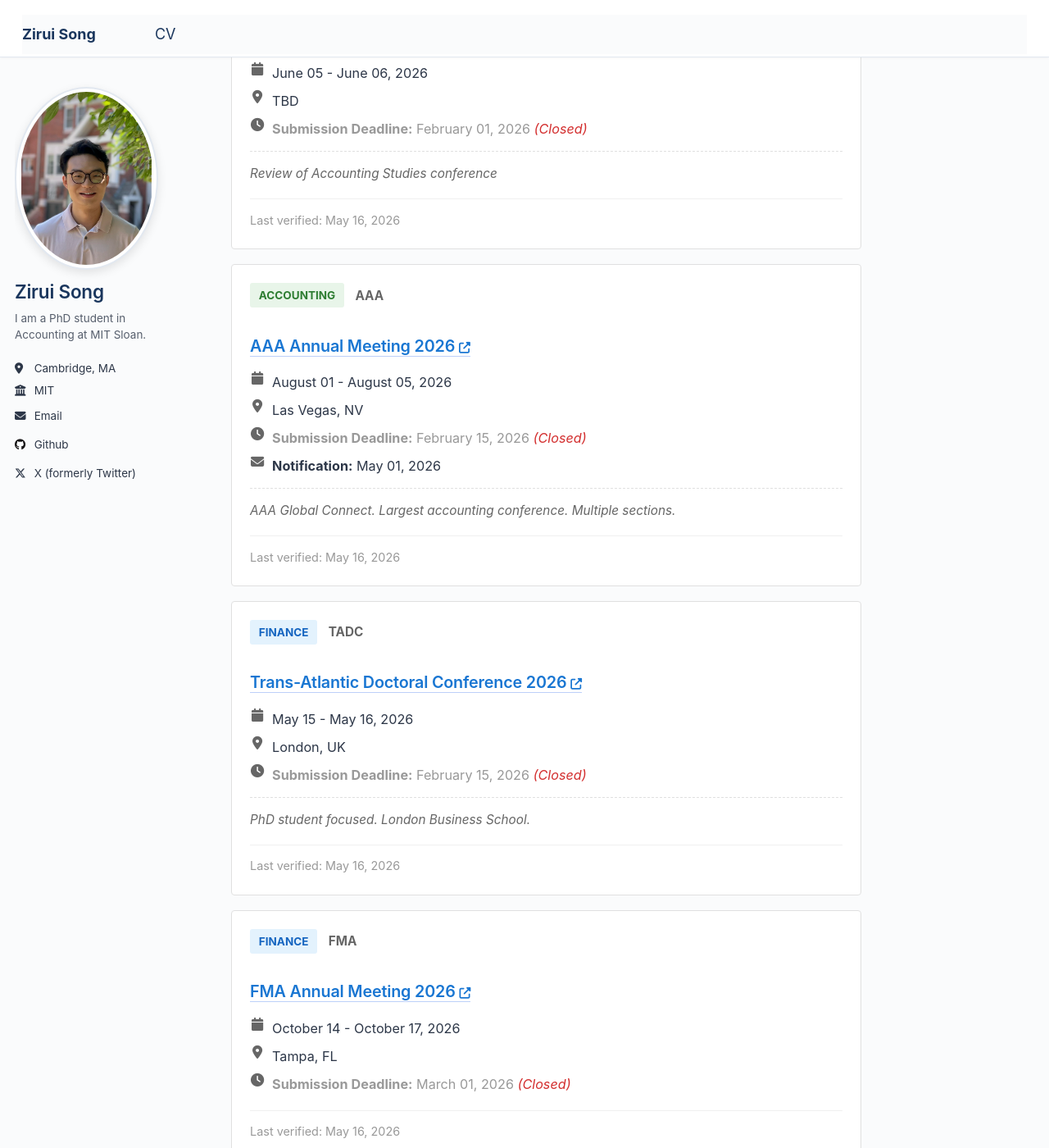
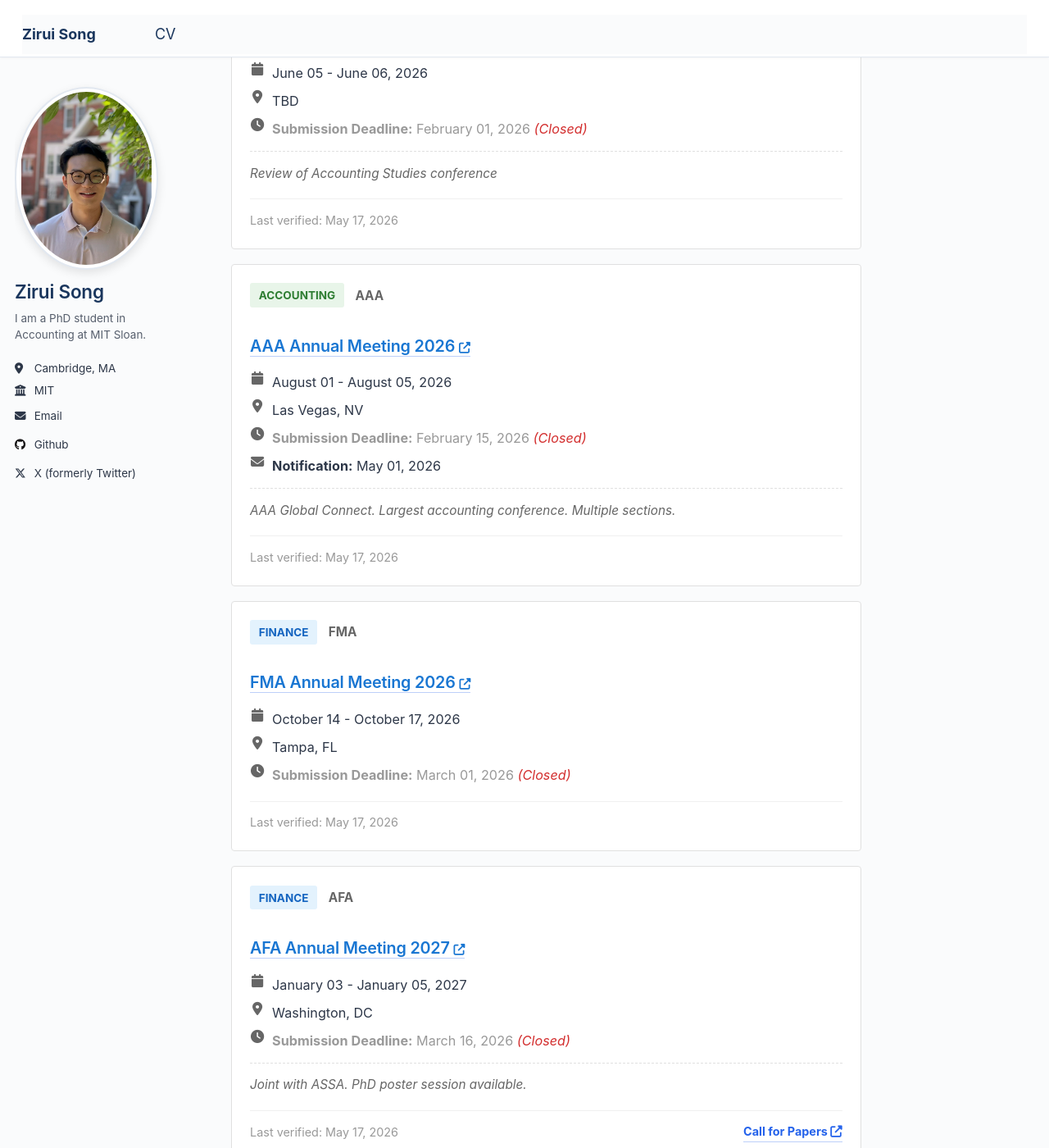
Before and after one commit to zirui-song/zirui-song.github.io, a Jekyll site: the page built from _pages/conferences.md, in a window 1280 px wide and 1400 px high, scrolled down 3696 px. Shown: the whole window at 82% size. Built offline with Jekyll 4.4.1, drawn with Linux system fonts in a browser that asks for light colours; some of the changed text lies outside the part shown.

Commit message:
chore: update conference data [automated]
Updated conference deadlines and dates from automated scraper.

```diff
--- a/_data/conferences.yml
+++ b/_data/conferences.yml
@@ -1,5 +1,5 @@
 metadata:
-  last_updated: '2026-05-16T08:09:28.673469+00:00'
+  last_updated: '2026-05-17T08:26:21.357298+00:00'
   scraper_version: 1.0.0
   total_conferences: 21
 conferences:
@@ -20,7 +20,7 @@ conferences:
   status: submissions_closed
   notes: Joint with ASSA. PhD poster session available.
   source: scraped
-  last_verified: '2026-05-16'
+  last_verified: '2026-05-17'
 - name: WFA Annual Meeting 2026
   short_name: WFA
   field: finance
@@ -39,7 +39,7 @@ conferences:
   status: submissions_closed
   notes: Paper submission via SSRN
   source: scraped
-  last_verified: '2026-05-16'
+  last_verified: '2026-05-17'
 - name: FIRS Annual Conference 2026
   short_name: FIRS
   field: finance
@@ -57,7 +57,7 @@ conferences:
   notes: $100 submission fee. PhD sessions deadline Feb 15, 2026. $5,000 JFI/FIRS
     best paper award.
   source: manual
-  last_verified: '2026-05-16'
+  last_verified: '2026-05-17'
 - name: SFS Cavalcade North America 2026
   short_name: SFS
   field: finance
@@ -74,7 +74,7 @@ conferences:
   notes: $75 submission fee. PhD student fee waiver available. Dual submission to
     RCFS/RAPS.
   source: manual
-  last_verified: '2026-05-16'
+  last_verified: '2026-05-17'
 - name: EFA Annual Meeting 2026
   short_name: EFA
   field: finance
@@ -91,7 +91,7 @@ conferences:
   status: submissions_closed
   notes: 53rd EFA Annual Meeting. Members get one free submission.
   source: scraped
-  last_verified: '2026-05-16'
+  last_verified: '2026-05-17'
 - name: CICF Annual Conference 2026
   short_name: CICF
   field: finance
@@ -107,7 +107,7 @@ conferences:
   status: submissions_closed
   notes: 'Conference Chair: Jiang Wang (MIT). Program Chair: Neng Wang (CKGSB).'
   source: manual
-  last_verified: '2026-05-16'
+  last_verified: '2026-05-17'
 - name: RAS Conference 2026
   short_name: RAS
   field: accounting
@@ -122,7 +122,7 @@ conferences:
   status: submissions_closed
   notes: Review of Accounting Studies conference
   source: manual
-  last_verified: '2026-05-16'
+  last_verified: '2026-05-17'
 - name: AAA Annual Meeting 2026
   short_name: AAA
   field: accounting
@@ -138,22 +138,7 @@ conferences:
   status: submissions_closed
   notes: AAA Global Connect. Largest accounting conference. Multiple sections.
   source: manual
-  last_verified: '2026-05-16'
-- name: Trans-Atlantic Doctoral Conference 2026
-  short_name: TADC
-  field: finance
-  category: specialized
-  year: 2026
-  conference_dates:
-    start: '2026-05-15'
-    end: '2026-05-16'
-  location: London, UK
-  submission_deadline: '2026-02-15'
-  website: https://www.lbs.edu/
-  status: submissions_closed
-  notes: PhD student focused. London Business School.
-  source: manual
-  last_verified: '2026-05-16'
+  last_verified: '2026-05-17'
 - name: FMA Annual Meeting 2026
   short_name: FMA
   field: finance
@@ -168,7 +153,7 @@ conferences:
   website: https://www.fma.org/
   status: submissions_closed
   source: manual
-  last_verified: '2026-05-16'
+  last_verified: '2026-05-17'
 - name: AFA Annual Meeting 2027
   short_name: AFA
   field: finance
@@ -183,7 +168,7 @@ conferences:
   status: submissions_closed
   notes: Joint with ASSA. PhD poster session available.
   source: scraped
-  last_verified: '2026-05-16'
+  last_verified: '2026-05-17'
   cfp_url: https://www.afajof.org/call-for-papers
 - name: JAE Conference 2026
   short_name: JAE
@@ -200,7 +185,7 @@ conferences:
   status: submissions_closed
   notes: Journal of Accounting and Economics conference. Invitation-only.
   source: manual
-  last_verified: '2026-05-16'
+  last_verified: '2026-05-17'
 - name: NFA Annual Meeting 2026
   short_name: NFA
   field: finance
@@ -214,7 +199,7 @@ conferences:
   website: https://www.northernfinanceassociation.org/
   status: submissions_closed
   source: manual
-  last_verified: '2026-05-16'
+  last_verified: '2026-05-17'
 - name: 'NBER Summer Institute: Corporate Finance 2026'
   short_name: NBER-SI-CF
   field: finance
@@ -229,7 +214,7 @@ conferences:
   status: upcoming
   notes: By invitation. Apply to present through NBER submission system.
   source: manual
-  last_verified: '2026-05-16'
+  last_verified: '2026-05-17'
 - name: 'NBER Summer Institute: Risks of Financial Institutions 2026'
   short_name: NBER-SI-RFI
   field: finance
@@ -244,7 +229,7 @@ conferences:
   status: upcoming
   notes: By invitation.
   source: manual
-  last_verified: '2026-05-16'
+  last_verified: '2026-05-17'
 - name: MFA Annual Meeting 2026
   short_name: MFA
   field: finance
@@ -260,7 +245,7 @@ conferences:
   status: past
   notes: 'Keynotes: Raghuram Rajan (Chicago) and Itay Goldstein (Penn)'
   source: manual
-  last_verified: '2026-05-16'
+  last_verified: '2026-05-17'
 - name: FARS Midyear Meeting 2026
   short_name: FARS
   field: accounting
@@ -277,7 +262,7 @@ conferences:
   notes: Financial Accounting and Reporting Section. Keynote panel on Risk and Resilience
     in Research Careers.
   source: manual
-  last_verified: '2026-05-16'
+  last_verified: '2026-05-17'
 - name: Lone Star Accounting Research Conference 2026
   short_name: Lone Star
   field: accounting
@@ -292,7 +277,7 @@ conferences:
   status: past
   notes: Joint conference of Texas accounting programs.
   source: manual
-  last_verified: '2026-05-16'
+  last_verified: '2026-05-17'
 - name: HARC 2026
   short_name: HARC
   field: accounting
@@ -307,7 +292,7 @@ conferences:
   status: past
   notes: Hawaii Accounting Research Conference. Submission via email to organizers.
   source: manual
-  last_verified: '2026-05-16'
+  last_verified: '2026-05-17'
 - name: JAR Conference 2026
   short_name: JAR
   field: accounting
@@ -324,7 +309,22 @@ conferences:
   notes: 61st Ray Ball JAR Conference. Papers selected are published in conference
     issue.
   source: manual
-  last_verified: '2026-05-16'
+  last_verified: '2026-05-17'
+- name: Trans-Atlantic Doctoral Conference 2026
+  short_name: TADC
+  field: finance
+  category: specialized
+  year: 2026
+  conference_dates:
+    start: '2026-05-15'
+    end: '2026-05-16'
+  location: London, UK
+  submission_deadline: '2026-02-15'
+  website: https://www.lbs.edu/
+  status: past
+  notes: PhD student focused. London Business School.
+  source: manual
+  last_verified: '2026-05-17'
 - name: NBER Corporate Finance Program Meeting (Spring 2026)
   short_name: NBER-CF
   field: finance
@@ -339,4 +339,4 @@ conferences:
   status: past
   notes: By invitation. Papers circulated to program members.
   source: manual
-  last_verified: '2026-05-16'
+  last_verified: '2026-05-17'
```
